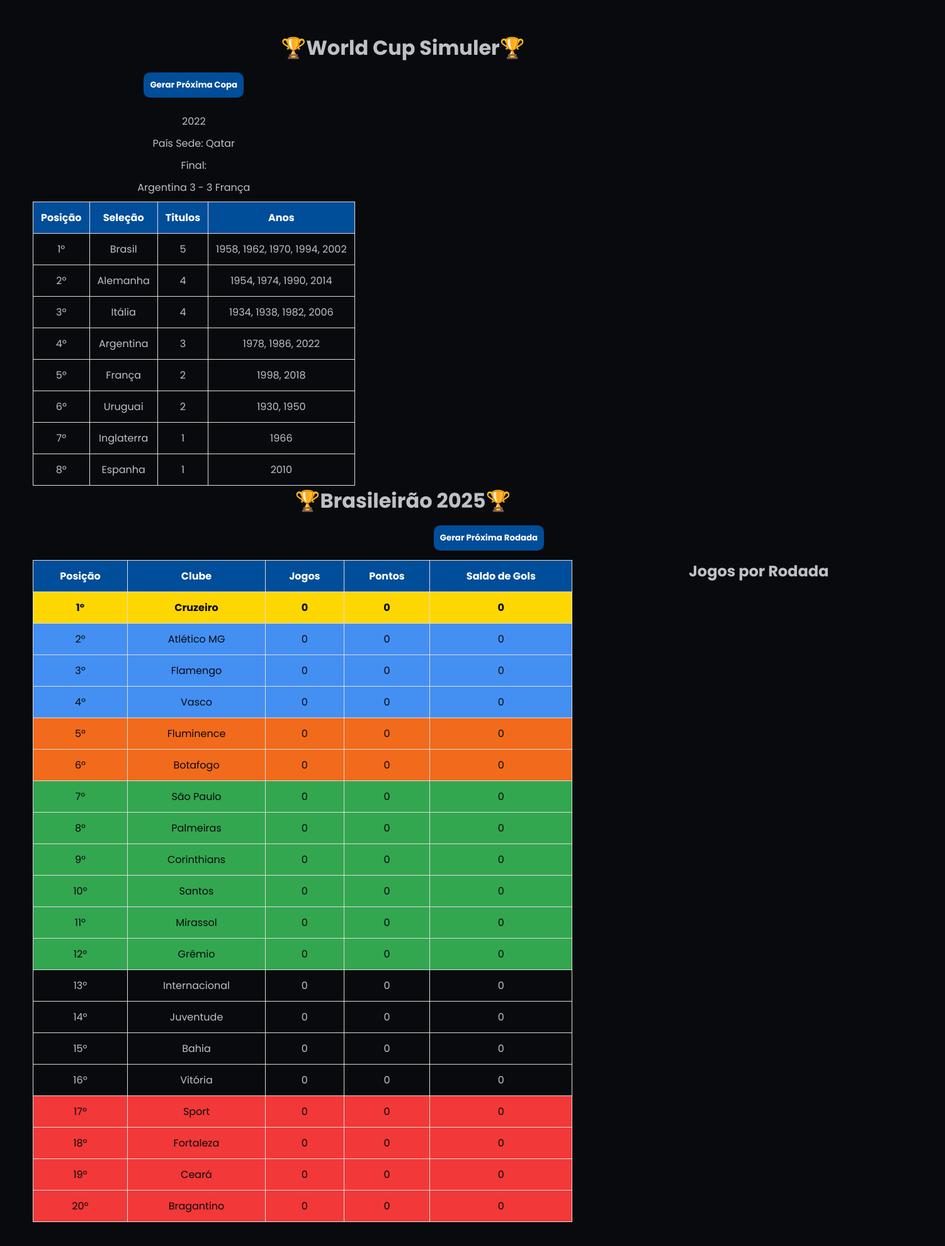
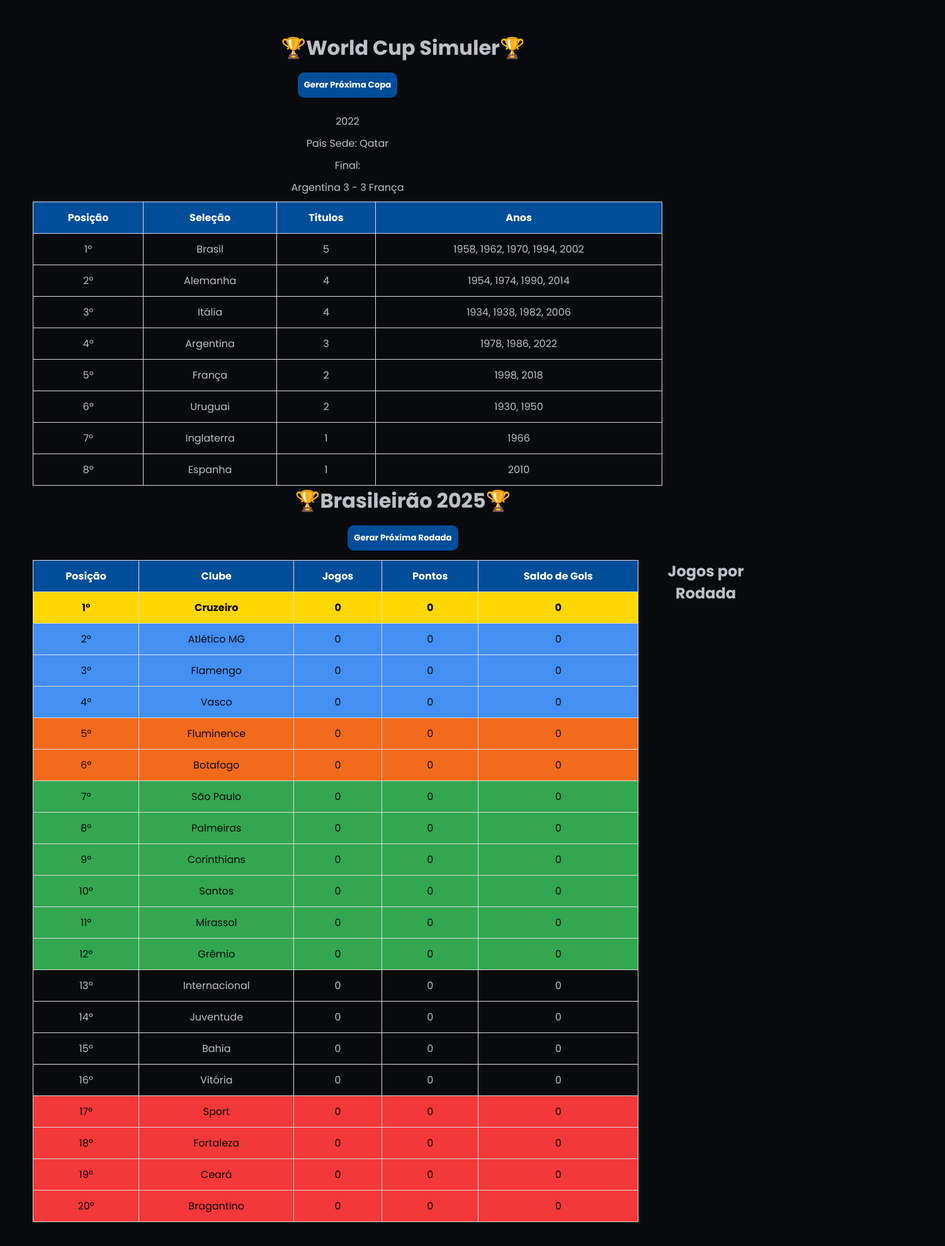
Before and after one commit to JoaoVitor128/CampsSimuler, a React (Vite) app: page / in a window 1280 px wide. Shown: the top 1978 px of the page at 63% size, 1501 px wide, since content can reach past the window. Built offline with nearby package versions, Linux system fonts and the light colour scheme.

Commit message:
Estilos Gerais

```diff
--- a/src/Components/Brasileirao.jsx
+++ b/src/Components/Brasileirao.jsx
@@ -67,7 +67,7 @@
 
 
     return (
-        <div>
+        <div className='bras'>
             <button className='generateButton' onClick={generateRound}>Gerar Próxima Rodada</button>
             <div className="table">
 
--- /dev/null
+++ b/src/Components/WC.css
@@ -0,0 +1,5 @@
+  table {
+    width: 1000px;
+    border-collapse: collapse;
+    color:#090A0D
+  }
--- a/src/Components/WC.jsx
+++ b/src/Components/WC.jsx
@@ -1,6 +1,7 @@
 import { useState } from 'react';
 import { realChampionsData, selecionsData } from '../Data/WCData';
 import './table.css';
+import './WC.css'
 
 const Table = () => {
     const [nextYears, setNextYears] = useState([]);
@@ -65,7 +66,7 @@
     }
 
     return (
-        <div>
+        <div className='wc'>
             <button className='generateButton' onClick={generateCup}>Gerar Próxima Copa</button>
             <p>{year}</p>
             <p>País Sede: {originCountry}</p>
--- a/src/Components/bras.css
+++ b/src/Components/bras.css
@@ -62,9 +62,4 @@
 .table{
     display: flex;
     flex-direction: row;
-    padding: 0;
 }
-
-.games {
-    width: 1000px;
-}
--- a/src/Components/table.css
+++ b/src/Components/table.css
@@ -1,9 +1,6 @@
   table {
-    width: 100%;
     border-collapse: collapse;
     color:#090A0D
-
-
   }
 
   .tDefault {
```
